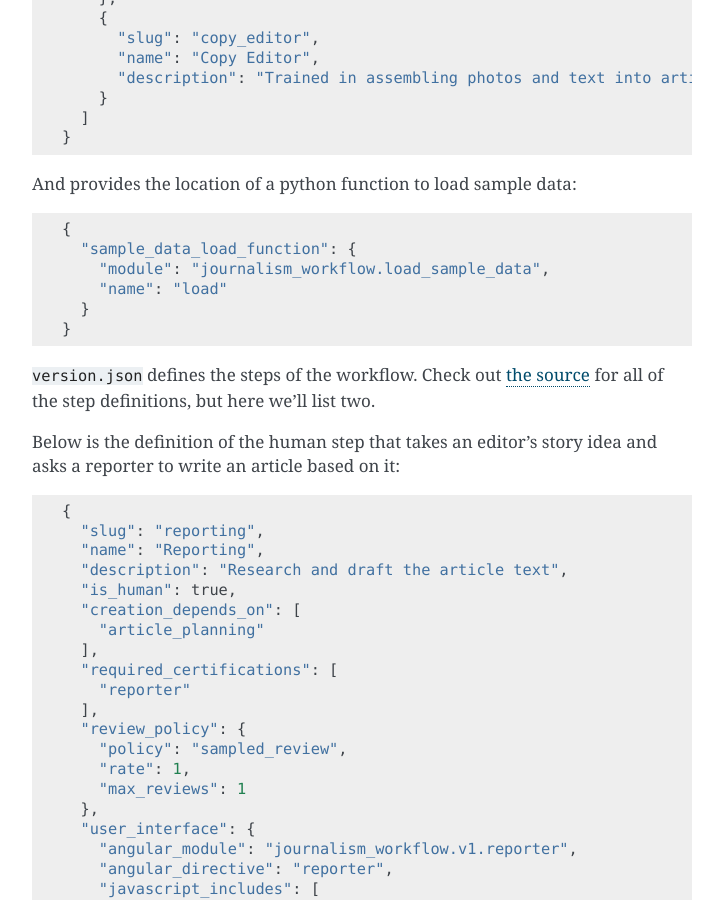
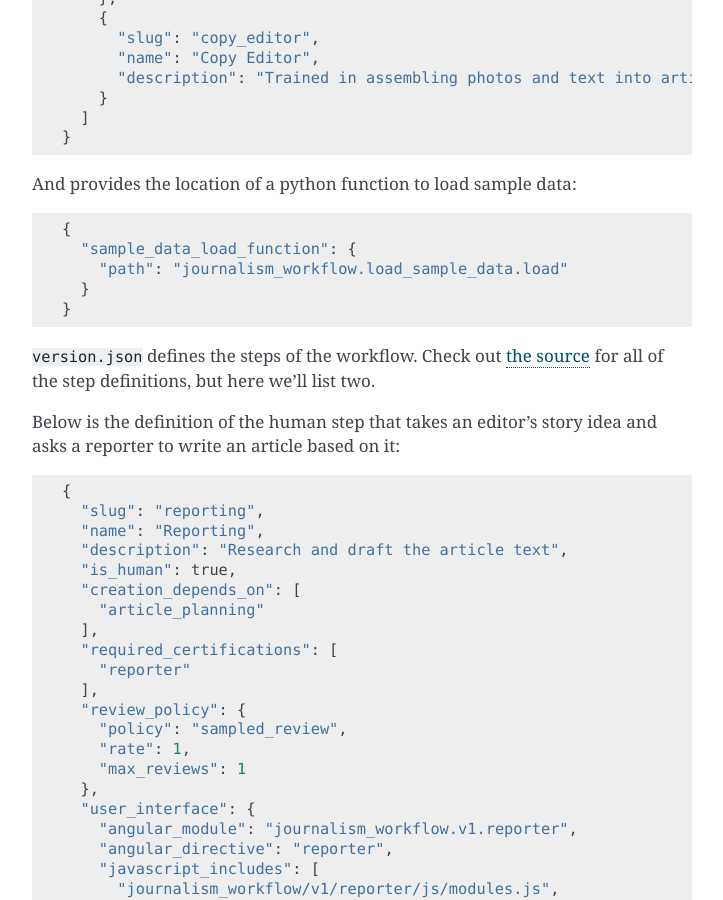
Before and after one commit to b12io/orchestra, a Sphinx documentation site: the page built from docs/source/example_use.rst, in a window 1280 px wide and 900 px high, scrolled down 5914 px. Shown: the whole window, without its empty margins (388-1111 px from the left). Built offline with Sphinx 7.4.7, drawn with Linux system fonts in a browser that asks for light colours.

Commit message:
Fix simple workflow load function

```diff
--- a/docs/source/example_use.rst
+++ b/docs/source/example_use.rst
@@ -228,8 +228,7 @@ And provides the location of a python function to load sample data::
 
   {
     "sample_data_load_function": {
-      "module": "journalism_workflow.load_sample_data",
-      "name": "load"
+      "path": "journalism_workflow.load_sample_data.load"
     }
   }
 
```
Also changed, not shown: 1 other file.
